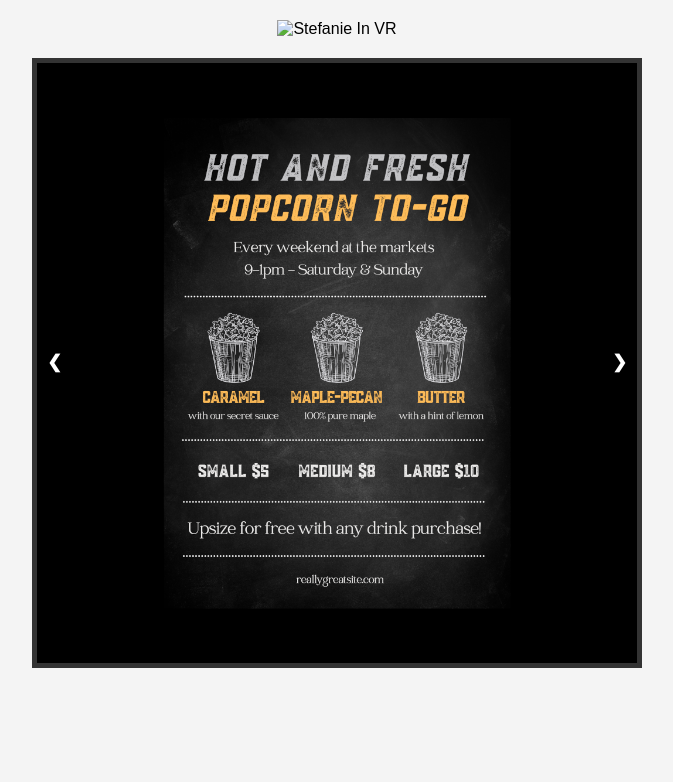
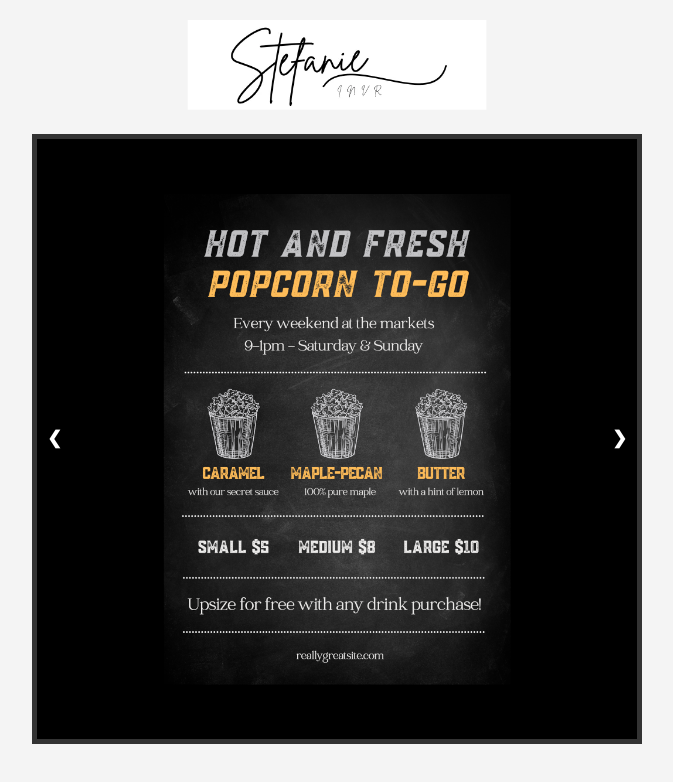
Before and after one commit to mailfromstefanie/MOVIETHEATER, a plain HTML site: page index.html in a window 1280 px wide. Shown: the whole page, without its empty margins (303-976 px from the left). Drawn offline with Linux system fonts and the light colour scheme.

Commit message:
Update index.html
Update index.html

```diff
--- a/index.html
+++ b/index.html
@@ -46,7 +46,7 @@
     </style>
 </head>
 <body>
-    <img src="stefanieinvrlogo" alt="Stefanie In VR" class="logo">
+    <img src="stefanieinvrlogo.webp" alt="Stefanie In VR" class="logo">
     <div class="slideshow-container">
         <img class="slides" src="1.png" alt="Foto 1">
         <img class="slides" src="2.png" alt="Foto 2">
```
